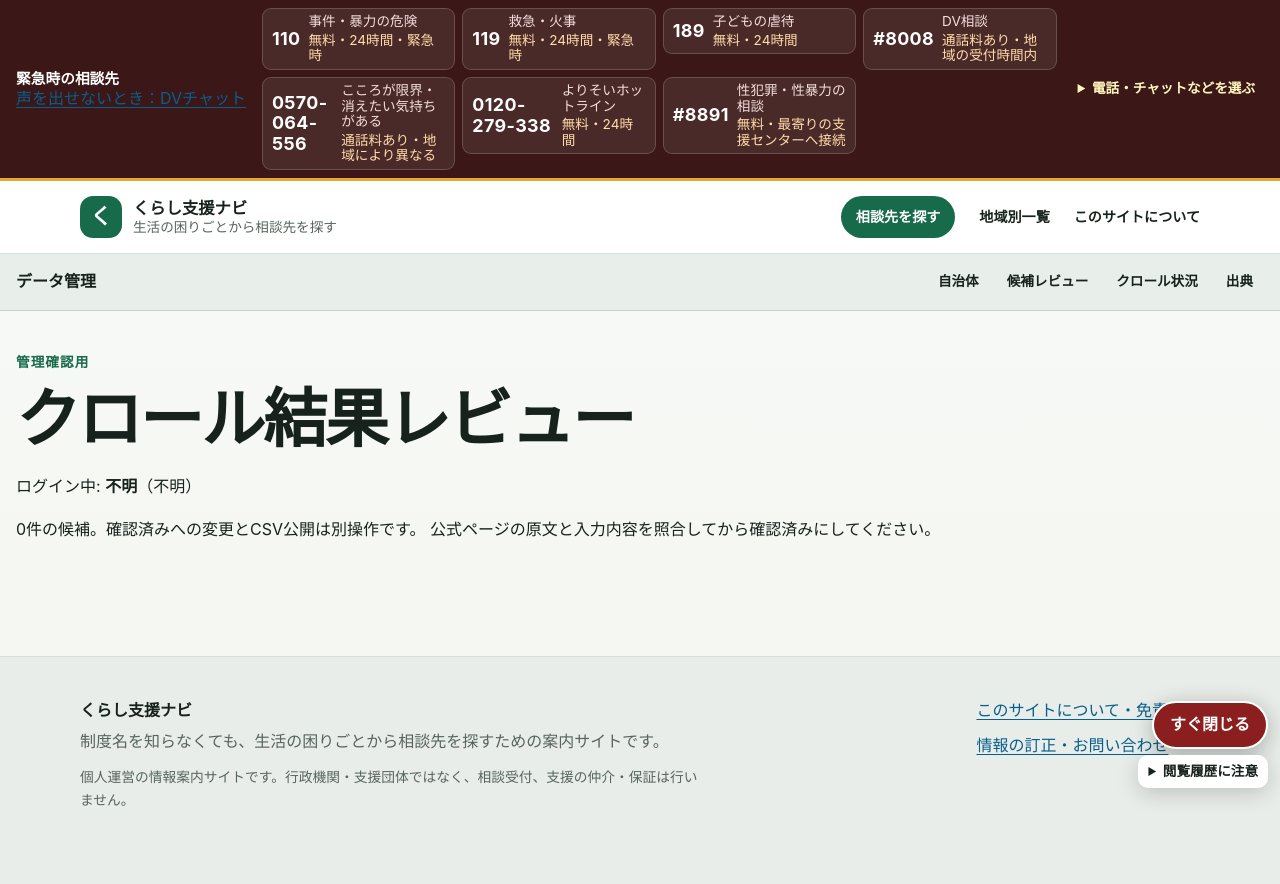
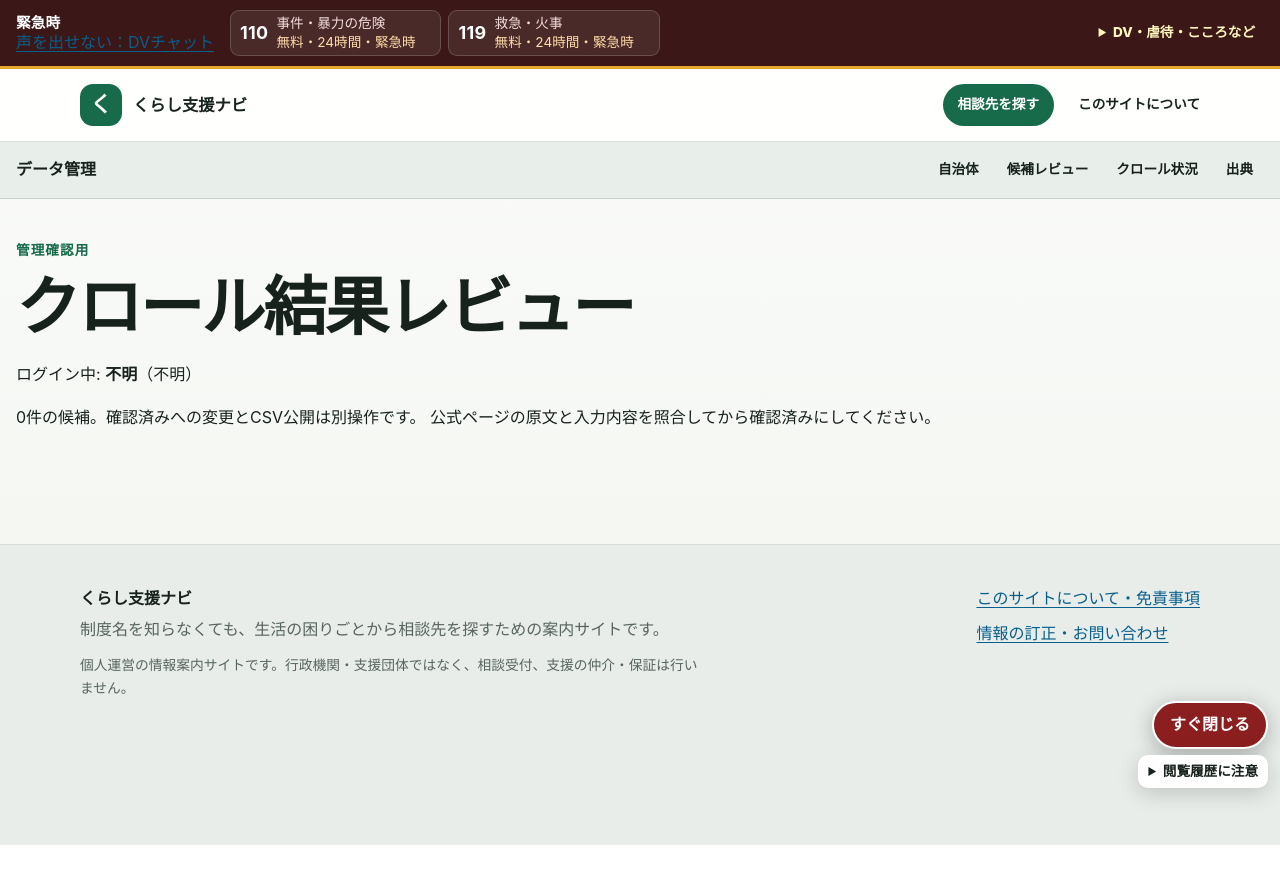
Before and after one commit to Yut8853/fukushi-portal, a Next.js app: page /admin/review in a window 1280 px wide. Shown: the top 884 px of the page. After the commit the page ends 845 px from the top, so only its background shows below. Built offline with nearby package versions, Linux system fonts and the light colour scheme.

Commit message:
UI改善

```diff
--- a/app/globals.css
+++ b/app/globals.css
@@ -197,9 +197,10 @@ p {
 }
 .emergency-actions {
   display: grid;
-  grid-template-columns: repeat(4, minmax(105px, 1fr));
+  grid-template-columns: repeat(2, minmax(150px, 1fr));
   flex: 1;
   gap: 7px;
+  max-width: 430px;
 }
 .emergency-contact {
   min-width: 0;
@@ -239,7 +240,8 @@ p {
 .emergency-more {
   position: relative;
   flex: 0 0 auto;
-  font-size: 0.75rem;
+  margin-left: auto;
+  font-size: 0.85rem;
 }
 .emergency-more summary {
   border-radius: 8px;
@@ -288,6 +290,15 @@ p {
   border-block: 1px solid rgba(255, 255, 255, 0.18);
   padding: 12px 0;
 }
+.phone-only-note {
+  margin: 12px 0;
+  border-left: 4px solid #b27b1e;
+  padding: 9px 12px;
+  color: #5c4216;
+  background: #fff8e8;
+  font-size: 0.9rem;
+  font-weight: 700;
+}
 .mental-crisis-support {
   margin: 16px 0 24px;
   border: 3px solid #a52b24;
@@ -737,16 +748,8 @@ p {
   font-size: 1.35rem;
   font-weight: 900;
 }
-.site-brand > span:last-child {
-  display: grid;
-  line-height: 1.3;
-}
 .site-brand strong {
   font-size: 1.02rem;
-}
-.site-brand small {
-  color: var(--muted);
-  font-size: 0.7rem;
 }
 .site-nav {
   display: flex;
@@ -1725,7 +1728,7 @@ thead th {
     display: none;
   }
   .emergency-actions {
-    grid-template-columns: repeat(4, 1fr);
+    grid-template-columns: repeat(2, minmax(140px, 1fr));
   }
   .emergency-contact > a {
     display: grid;
@@ -1781,6 +1784,7 @@ thead th {
     grid-column: 1 / -1;
     grid-template-columns: repeat(2, minmax(0, 1fr));
     gap: 6px;
+    max-width: none;
   }
   .emergency-contact > a {
     min-height: 54px;
@@ -1804,12 +1808,12 @@ thead th {
     font-size: 0.875rem;
   }
   .emergency-detail {
-    position: fixed;
-    top: 116px;
-    right: 10px;
-    left: 10px;
-    width: auto;
-    max-height: calc(100vh - 132px);
+    position: absolute;
+    top: calc(100% + 8px);
+    right: 0;
+    left: auto;
+    width: min(440px, calc(100vw - 20px));
+    max-height: calc(100vh - 180px);
     overflow: auto;
   }
   .site-header-inner {
@@ -1829,9 +1833,6 @@ thead th {
     height: 36px;
     border-radius: 11px;
     font-size: 1.1rem;
-  }
-  .site-brand small {
-    display: none;
   }
   .site-nav {
     gap: 0;
@@ -2031,3 +2032,12 @@ thead th,
 .admin-nav a {
   font-size: 0.85rem;
 }
+
+/* 補足情報も、拡大操作なしで読める最小サイズを下回らない。 */
+small,
+.site-nav a,
+.contact-rank,
+.status,
+thead th {
+  font-size: 0.85rem;
+}
--- a/app/support/[municipalityCode]/[categoryId]/page.tsx
+++ b/app/support/[municipalityCode]/[categoryId]/page.tsx
@@ -259,6 +259,11 @@ export default async function MunicipalitySupportPage({ params }: PageProps) {
                   )}
                 </div>
               )}
+              {office.phone && !office.fax && !office.email && !office.contactFormUrl && (
+                <p className="phone-only-note">
+                  この窓口で確認できた遠隔の連絡方法は電話のみです。来所できるかは公式ページで確認してください。
+                </p>
+              )}
               {office.phone && (
                 <p>
                   <a
--- a/components/EmergencyBanner.tsx
+++ b/components/EmergencyBanner.tsx
@@ -2,8 +2,9 @@ import { emergencyContacts } from "@/lib/emergency-contacts";
 import { telephoneAriaLabel } from "@/lib/telephone";
 
 export default function EmergencyBanner() {
-  const primaryContacts = emergencyContacts.filter((contact) => contact.displayMode === "primary");
-  const detailContacts = emergencyContacts.filter((contact) => contact.displayMode === "detail");
+  const primaryContactIds = new Set(["police-emergency", "fire-ambulance-emergency"]);
+  const primaryContacts = emergencyContacts.filter((contact) => primaryContactIds.has(contact.id));
+  const detailContacts = emergencyContacts.filter((contact) => !primaryContactIds.has(contact.id));
   const latestVerification = emergencyContacts
     .map((contact) => contact.lastVerifiedAt)
     .sort()
@@ -12,9 +13,9 @@ export default function EmergencyBanner() {
     <aside className="emergency-banner" aria-label="緊急時の相談先">
       <div className="emergency-inner">
         <div className="emergency-heading">
-          <strong>緊急時の相談先</strong>
+          <strong>緊急時</strong>
           <a href="https://form.soudanplus.jp/ja" target="_blank" rel="noreferrer">
-            声を出せないとき：DVチャット
+            声を出せない：DVチャット
           </a>
         </div>
         <div className="emergency-actions">
@@ -36,7 +37,7 @@ export default function EmergencyBanner() {
           ))}
         </div>
         <details className="emergency-more">
-          <summary>電話・チャットなどを選ぶ</summary>
+          <summary>DV・虐待・こころなど</summary>
           <div className="emergency-detail">
             {detailContacts.map((contact) => (
               <p key={contact.id}>
--- a/components/SiteHeader.tsx
+++ b/components/SiteHeader.tsx
@@ -8,14 +8,10 @@ export default function SiteHeader() {
           <span className="site-brand-mark" aria-hidden="true">
             く
           </span>
-          <span>
-            <strong>くらし支援ナビ</strong>
-            <small>生活の困りごとから相談先を探す</small>
-          </span>
+          <strong>くらし支援ナビ</strong>
         </Link>
         <nav className="site-nav" aria-label="メインメニュー">
           <Link href="/#support-finder">相談先を探す</Link>
-          <Link href="/support">地域別一覧</Link>
           <Link href="/about">このサイトについて</Link>
         </nav>
       </div>
--- a/components/SupportFinder.tsx
+++ b/components/SupportFinder.tsx
@@ -635,6 +635,11 @@ export default function SupportFinder({ data }: { data: FinderViewModel }) {
                       )}
                     </div>
                   )}
+                  {office.phone && !office.fax && !office.email && !office.contactFormUrl && (
+                    <p className="phone-only-note">
+                      この窓口で確認できた遠隔の連絡方法は電話のみです。来所できるかは公式ページで確認してください。
+                    </p>
+                  )}
                   {office.phone && (
                     <a
                       className="phone-button"
```
